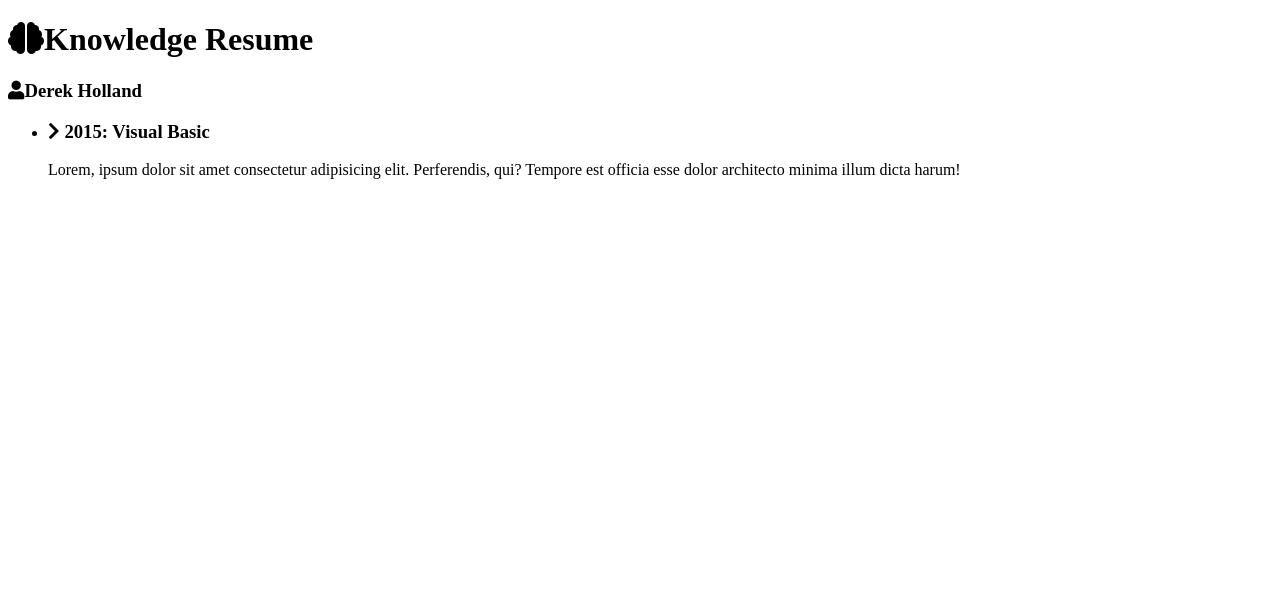
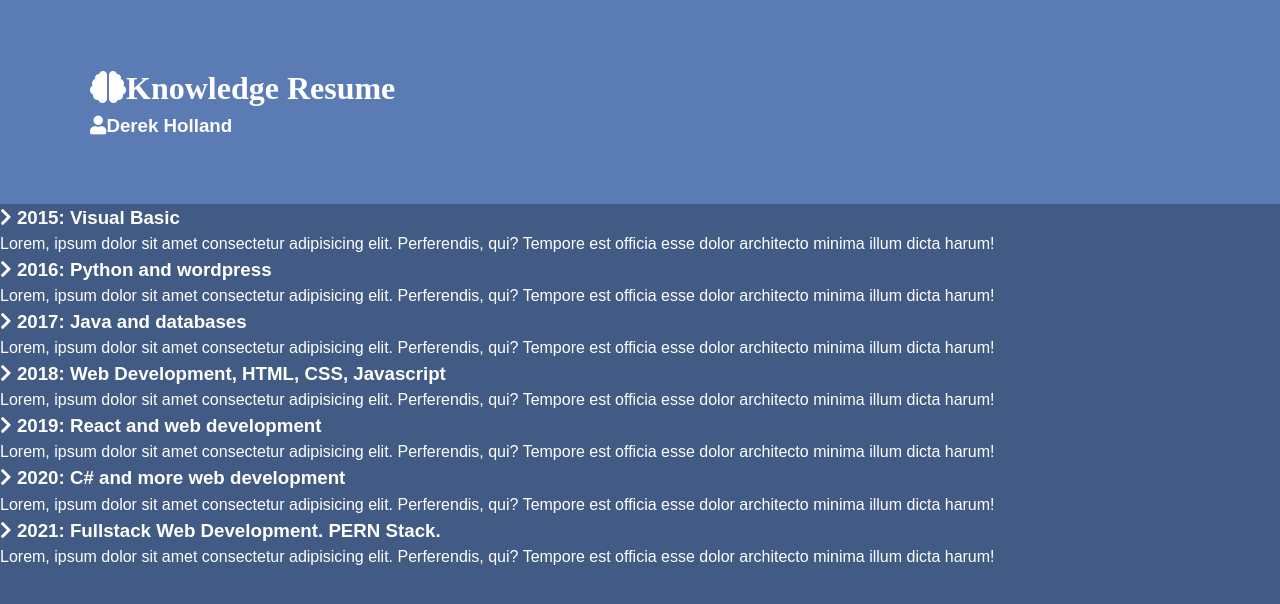
Before and after one commit to derekholland/knowledge-timeline, a plain HTML site: page index.html in a window 1280 px wide. Drawn offline with Linux system fonts and the light colour scheme.

Commit message:
added some styling

```diff
--- a/index.html
+++ b/index.html
@@ -24,6 +24,42 @@
           <p>Lorem, ipsum dolor sit amet consectetur adipisicing elit. Perferendis, qui? Tempore est officia esse dolor architecto minima illum dicta harum!</p>
         </div>
       </li>
+      <li>
+        <div>
+          <h3><i class="fas fa-chevron-right"></i> 2016: Python and wordpress</h3>
+          <p>Lorem, ipsum dolor sit amet consectetur adipisicing elit. Perferendis, qui? Tempore est officia esse dolor architecto minima illum dicta harum!</p>
+        </div>
+      </li>
+      <li>
+        <div>
+          <h3><i class="fas fa-chevron-right"></i> 2017: Java and databases</h3>
+          <p>Lorem, ipsum dolor sit amet consectetur adipisicing elit. Perferendis, qui? Tempore est officia esse dolor architecto minima illum dicta harum!</p>
+        </div>
+      </li>
+      <li>
+        <div>
+          <h3><i class="fas fa-chevron-right"></i> 2018: Web Development, HTML, CSS, Javascript</h3>
+          <p>Lorem, ipsum dolor sit amet consectetur adipisicing elit. Perferendis, qui? Tempore est officia esse dolor architecto minima illum dicta harum!</p>
+        </div>
+      </li>
+      <li>
+        <div>
+          <h3><i class="fas fa-chevron-right"></i> 2019: React and web development</h3>
+          <p>Lorem, ipsum dolor sit amet consectetur adipisicing elit. Perferendis, qui? Tempore est officia esse dolor architecto minima illum dicta harum!</p>
+        </div>
+      </li>
+      <li>
+        <div>
+          <h3><i class="fas fa-chevron-right"></i> 2020: C# and more web development</h3>
+          <p>Lorem, ipsum dolor sit amet consectetur adipisicing elit. Perferendis, qui? Tempore est officia esse dolor architecto minima illum dicta harum!</p>
+        </div>
+      </li>
+      <li>
+        <div>
+          <h3><i class="fas fa-chevron-right"></i> 2021: Fullstack Web Development. PERN Stack.</h3>
+          <p>Lorem, ipsum dolor sit amet consectetur adipisicing elit. Perferendis, qui? Tempore est officia esse dolor architecto minima illum dicta harum!</p>
+        </div>
+      </li>
     </ul>
   </section>
 </body>
--- a/style.css
+++ b/style.css
@@ -0,0 +1,29 @@
+:root {
+  --primary-color: #425b84;
+  --secondary-color: #5b7bb4;
+  --max-width: 1100px;
+}
+
+* {
+  margin: 0;
+  padding: 0;
+  box-sizing: border-box;
+}
+
+body {
+  font: normal 1rem/1.5 'Arial', sans-serif;
+  background: var(--primary-color);
+  color: #fff;
+  overflow-x: hidden;
+  padding-bottom: 50px;
+}
+
+#main-header {
+  background: var(--secondary-color);
+  padding: 4rem 0;
+}
+
+.container {
+  max-width: var(--max-width);
+  margin: 0 auto;
+}
```
